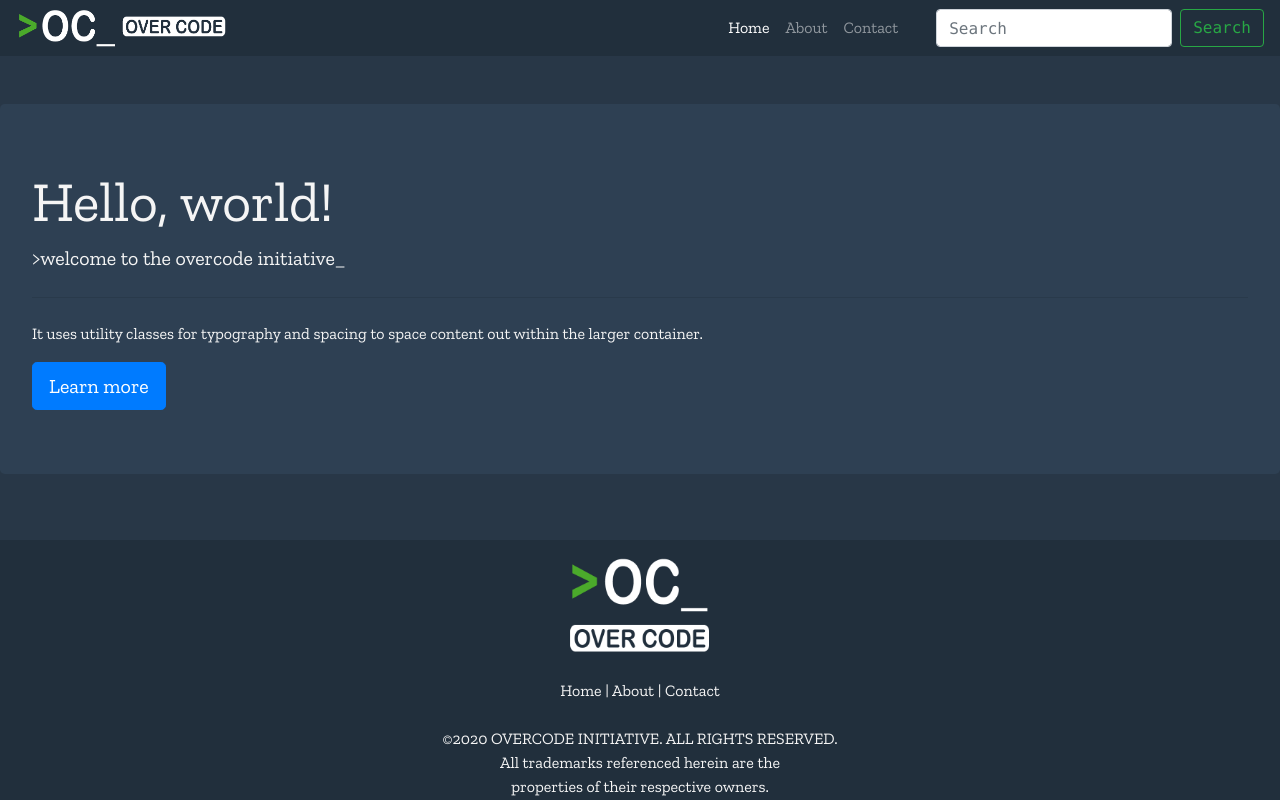
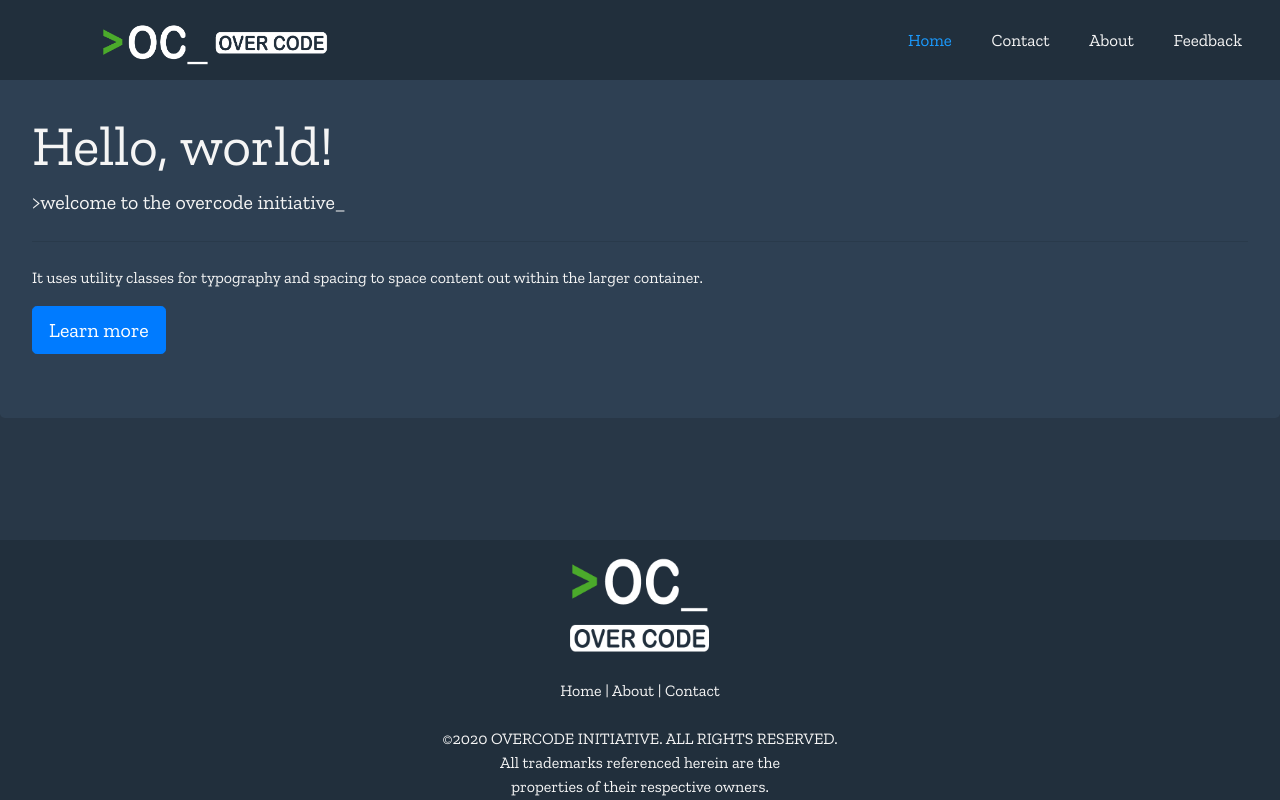
Before and after one commit to Nizzy0128/OverCode, a plain HTML site: page index.html in a window 1280 px wide. Drawn offline with nearby package versions, Linux system fonts and the light colour scheme.

Commit message:
Ahora la navbar no hace parte de boostrap y se arreglo un bug con el responsive que ocultaba la navbar en pantallas pequeñas

```diff
--- a/index.html
+++ b/index.html
@@ -6,6 +6,8 @@
     <link rel="stylesheet" href="https://stackpath.bootstrapcdn.com/bootstrap/4.4.1/css/bootstrap.min.css"
         integrity="sha384-Vkoo8x4CGsO3+Hhxv8T/Q5PaXtkKtu6ug5TOeNV6gBiFeWPGFN9MuhOf23Q9Ifjh" crossorigin="anonymous">
     <link href="https://fonts.googleapis.com/css?family=Zilla+Slab&display=swap" rel="stylesheet">
+    <!-- SCRIPT ICONS W3SCHOOLS -->
+    <script src="https://kit.fontawesome.com/a076d05399.js"></script>
 
         <!-- CUSTOM CSS -->
     <link rel="stylesheet" href="style/main.css">
@@ -15,27 +17,19 @@
 
 <body class="bg">
     <!-- Image and text -->
-    <nav class="navbar navbar-expand-lg navbar-dark bg-dark">
-
-        <div class="collapse navbar-collapse" id="navbarNavDropdown" style="font-family: consolas;">
-          <img src="img/layout_Overcode.png" height="40">
-          <ul class="navbar-nav ml-auto">
-            <li class="nav-item active">
-              <a class="nav-link" href="#">Home <span class="sr-only">(current)</span></a>
-            </li>
-            <li class="nav-item">
-              <a class="nav-link" href="#">About</a>
-            </li>
-            <li class="nav-item">
-                <a class="nav-link" href="#">Contact</a>
-            </li>
-          </ul>
-          <form class="form-inline my-2 my-lg-0 padding-left">
-            <input class="form-control mr-sm-2" type="search" placeholder="Search" aria-label="Search">
-            <button class="btn btn-outline-success my-2 my-sm-0" type="submit">Search</button>
-          </form>
-        </div>
-      </nav>
+    <nav>
+      <input type="checkbox" id="check">
+      <label for="check" class="checkbtn">
+        <i class="fas fa-bars"></i>
+      </label>
+        <label class="logo"><img src="img/layout_Overcode.png" width="230"></label>
+        <ul>
+          <li><a class="active" href="#">Home</a></li>
+          <li><a href="#">Contact</a></li>
+          <li><a href="#">About</a></li>
+          <li><a href="#">Feedback</a></li>
+        </ul>
+    </nav>
 
     </nav>
     <br><br>
--- a/style/main.css
+++ b/style/main.css
@@ -1,12 +1,95 @@
+*{
+    padding: 0;
+    margin: 0;
+    text-decoration: none;
+    list-style: none;
+    box-sizing: border-box;
+}
 nav{
-    background: rgb(1, 6, 34);
-    /* fallback for old browsers */
-    background: -webkit-linear-gradient(to right, #212F3C, #212F3C);
-    /* Chrome 10-25, Safari 5.1-6 */
-    background: linear-gradient(to right, #212F3C, #212F3C);
-    /* W3C, IE 10+/ Edge, Firefox 16+, Chrome 26+, Opera 12+, Safari 7+ */
-    color: #fff;
+    background: #212F3C;
+    height: 80px;
+    width: 100%;
+    position: fixed;
+}
+label.logo{
+    color:whitesmoke;
+    font-size: 35px;
+    line-height: 80px;
+    padding: 0 100px;
+    font-weight: bold;
+}
+nav ul{
+    float: right;
+    margin-right: 20px;
+}
+nav ul li{
+    display: inline-block;
+    line-height: 80px;
+    margin: 0 5px;
+}
+nav ul li a{
+    color: whitesmoke;
+    font-size: 17px;
+    padding: 7px 13px;
+    border-radius: 3px;
+    text-transform: initial;
+}
+a.active,a:hover{
+    color: #1b9bff;
+    transition: 0.5s;
     text-decoration: none;
+}
+.checkbtn{
+    font-size: 30px;
+    color: whitesmoke;
+    float: right;
+    line-height: 80px;
+    margin-right: 40px;
+    cursor: pointer;
+    display: none;
+}
+#check{
+    display: none;
+}
+@media (max-width:952px){
+    label.logo{
+        font-size: 30px;
+        padding-left: 50px;
+    }
+    nav ul li a{
+        font-size: 16px;
+    }
+}
+@media (max-width:858px){
+    .checkbtn{
+        display: block;
+    }
+    ul{
+        position: fixed;
+        width: 100%;
+        height: 100vh;
+        background: #2c3e50;
+        top: 80px;
+        left: -100%;
+        text-align: center;
+        transition: all 0.5s;
+    }
+    nav ul li{
+        display: block;
+        margin: 50px 0;
+        line-height: 30px;
+    }
+    nav ul li a{
+        font-size: 20px;
+        text-transform: uppercase;
+    }
+    a:hover,a.active{
+        background: none;
+        color: #0082e6;
+    }
+    #check:checked ~ ul{
+        left: 0;
+    }
 }
 .bg{
     background-color: #283747;
@@ -41,7 +124,5 @@ html{
 }
 body{
     margin-bottom: 260px;
-}
-.navbar-nav{
     font-family: 'Zilla Slab', serif;
 }
```
